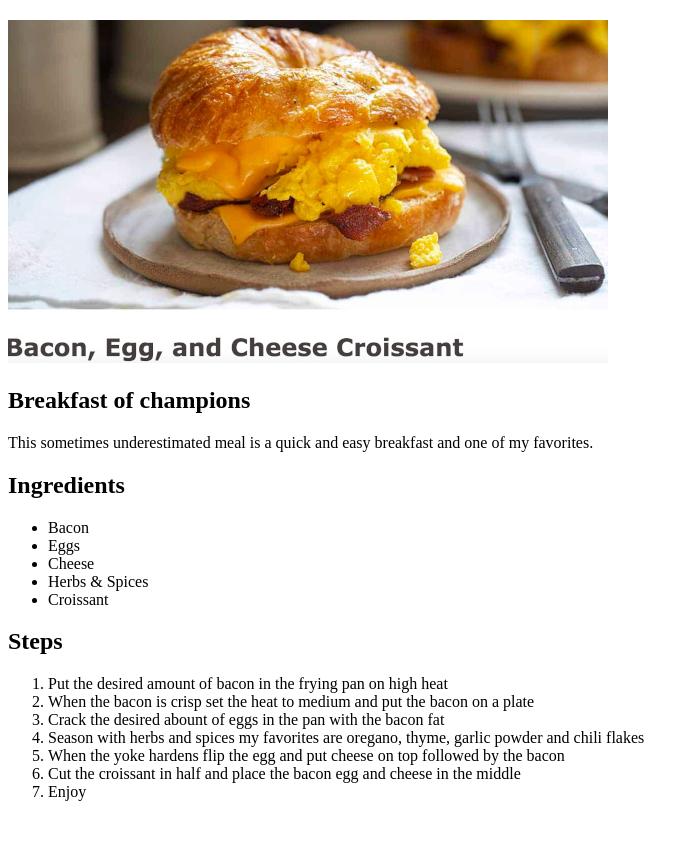
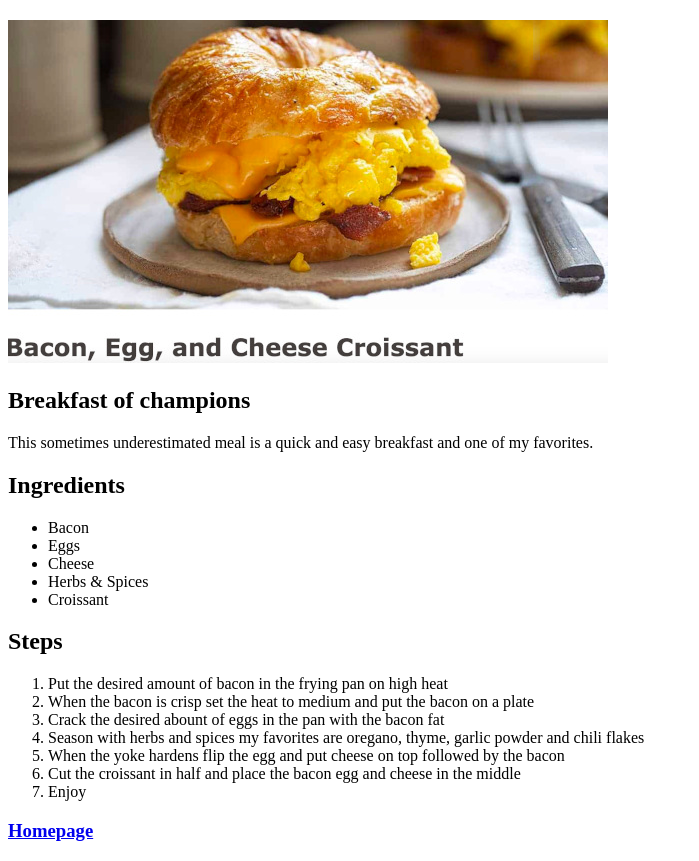
Before and after one commit to Frontendandcenter/odin-recipes, a plain HTML site: page recipes/baconeggcheese.html in a window 1280 px wide. Shown: the part 60-921 px from the top of the page, without its empty margins (0-699 px from the left). Before the commit the page ends 877 px from the top, so only its background shows below. Drawn offline with Linux system fonts and the light colour scheme.

Commit message:
Add link to index.html
[Ticket: X]

```diff
--- a/recipes/baconeggcheese.html
+++ b/recipes/baconeggcheese.html
@@ -27,6 +27,7 @@
         <li>Cut the croissant in half and place the bacon egg and cheese in the middle</li>
         <li>Enjoy</li>
     </ol>
+    <h3><a href="../index.html">Homepage</a></h3>
 
   </body>
 </html>
```
